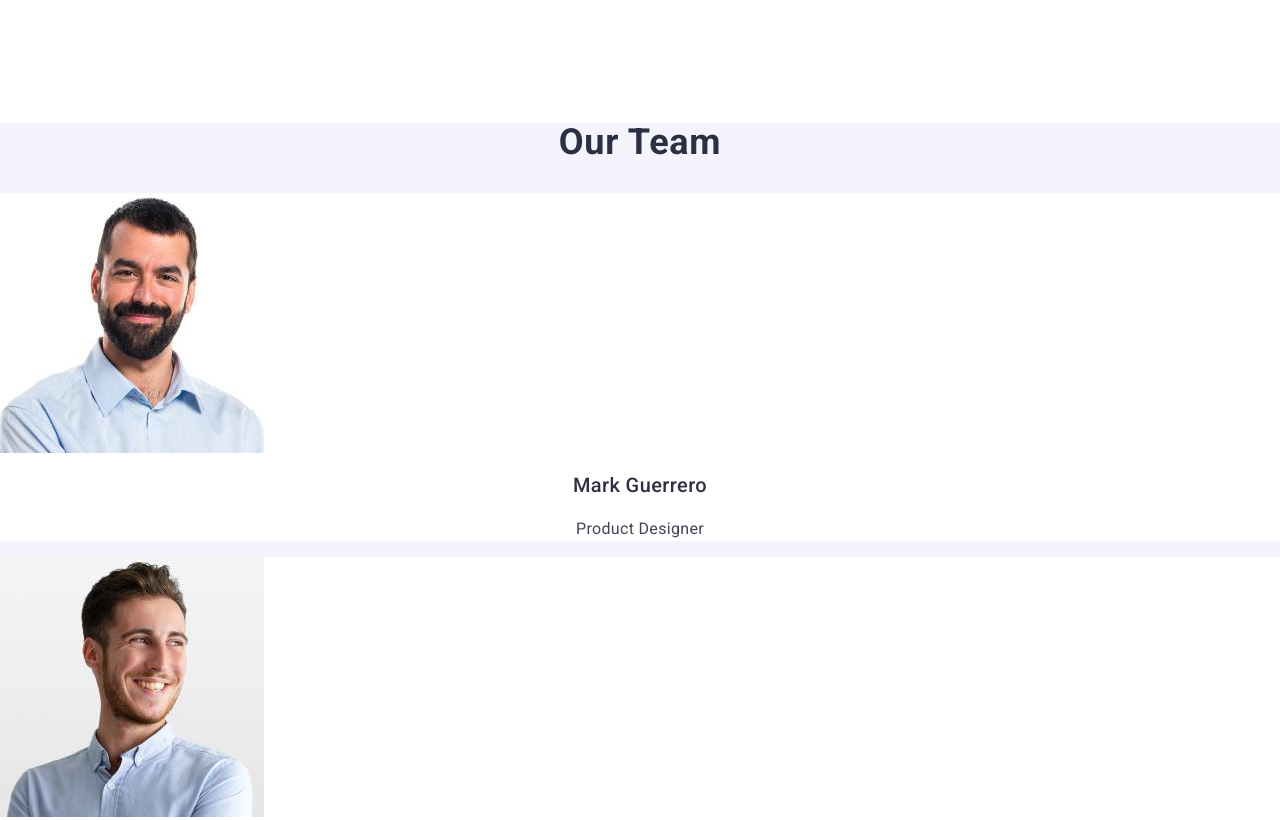
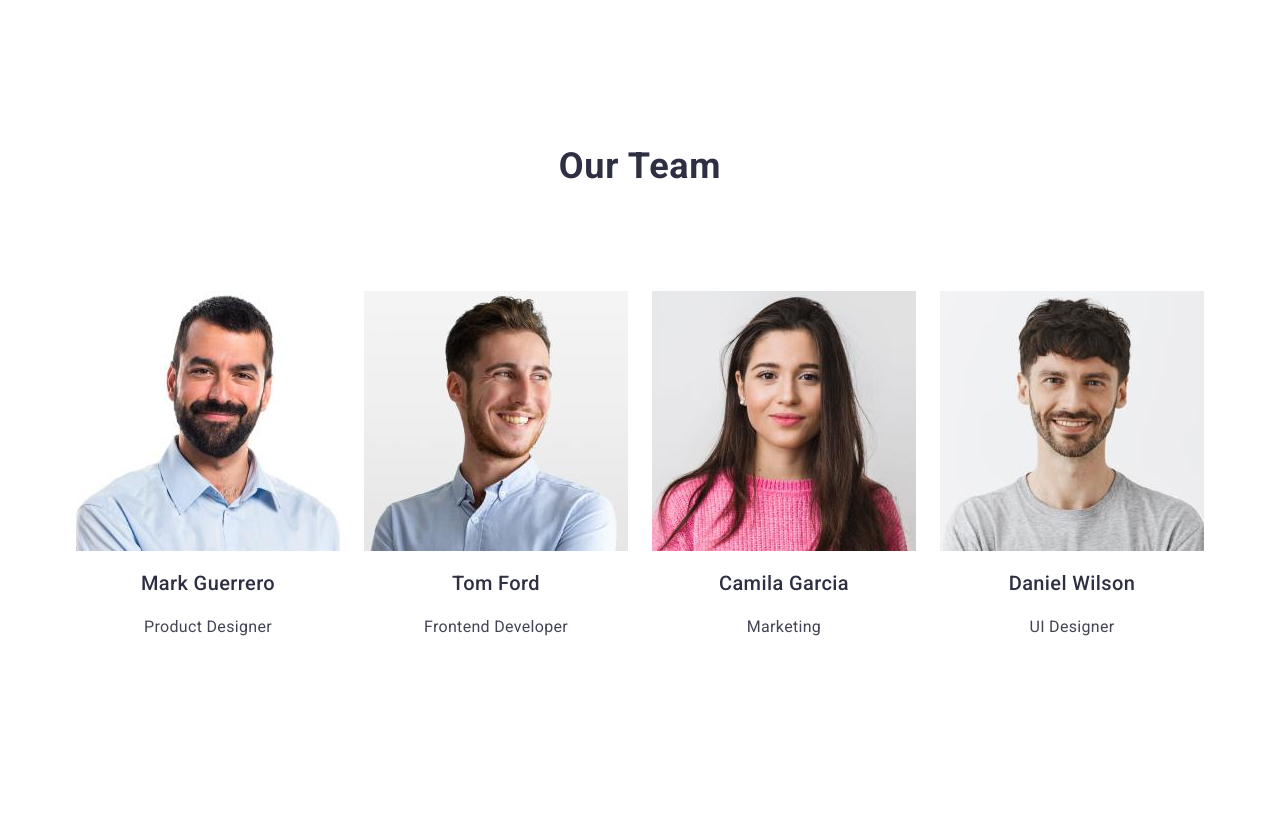
Before and after one commit to abysswaler/goit-markup-hw-03, a plain HTML site: page index.html in a window 1280 px wide. Shown: the part 1344-2164 px from the top of the page. Drawn offline with nearby package versions, Linux system fonts and the light colour scheme.

Commit message:
correct-section

```diff
--- a/css/styles.css
+++ b/css/styles.css
@@ -47,13 +47,6 @@ img {
 .header-container {
   display: flex;
   align-items: center;
-}
-
-.container-hero {
-  display: flex;
-  flex-direction: column;
-  align-items: center;
-  padding: 188px 0 188px;
 }
 
 .logo-studio,
@@ -119,9 +112,16 @@ img {
 
 /* Main content */
 /* Section 1 */
+.container-hero {
+  display: flex;
+  flex-direction: column;
+  align-items: center;
+}
 
 .hero {
   background-color: #2e2f42;
+  padding-top: 188px;
+  padding-bottom: 188px;
 }
 
 .hero-title {
@@ -160,9 +160,6 @@ img {
 }
 
 /* Section 2 */
-/* Hiden .features-title{
-
-}*/
 .visually-hidden {
   position: absolute;
   width: 1px;
@@ -176,8 +173,9 @@ img {
   overflow: hidden;
 }
 
-.container-feature {
-  padding: 120px 0 120px;
+.features {
+  padding-top: 120px;
+  padding-bottom: 120px;
 }
 
 .features-list {
@@ -208,7 +206,9 @@ img {
 
 /* Section 3 */
 .team {
-  background-color: #f4f4fd;
+  background-color: #f4f4fd
+  padding-top: 120px;
+  padding-bottom: 120px;
 }
 
 .team-item {
@@ -223,6 +223,36 @@ img {
   text-align: center;
   color: #2e2f42;
   text-transform: capitalize;
+  margin-bottom: 72px;
+}
+
+.team-list {
+  display: flex;
+  gap: 24px;
+}
+
+.team-item {
+  width: calc((100% - 72px) / 4);
+}
+
+.mark {
+  border-radius: 0px 0px 4px 4px;
+  padding: 32px 0;
+}
+
+.tom {
+  border-radius: 0px 0px 4px 4px;
+  padding: 32px 0;
+}
+
+.daniel {
+  border-radius: 0px 0px 4px 4px;
+  padding: 32px 0;
+}
+
+.camila {
+  border-radius: 0px 0px 4px 4px;
+  padding: 32px 0;
 }
 
 .team-subtitle {
--- a/index.html
+++ b/index.html
@@ -114,9 +114,10 @@
 
       <!-- Section 3 -->
       <section class="team">
+        <div class="container container-team">
           <h2 class="team-title">Our Team</h2>
           <ul class="team-list">
-          <li class="team-item">
+            <li class="team-item mark">
               <img
                 src="./images/foto-mark-guerrero.jpg"
                 alt="Mark Guerrero"
@@ -126,7 +127,7 @@
               <h3 class="team-subtitle">Mark Guerrero</h3>
               <p class="team-text">Product Designer</p>
             </li>
-          <li class="team-item">
+            <li class="team-item tom">
               <img
                 src="./images/foto-tom-ford.jpg"
                 alt="Tom Ford"
@@ -136,7 +137,7 @@
               <h3 class="team-subtitle">Tom Ford</h3>
               <p class="team-text">Frontend Developer</p>
             </li>
-          <li class="team-item">
+            <li class="team-item camila">
               <img
                 src="./images/foto-camila-garcia.jpg"
                 alt="Camila Garcia"
@@ -146,7 +147,7 @@
               <h3 class="team-subtitle">Camila Garcia</h3>
               <p class="team-text">Marketing</p>
             </li>
-          <li class="team-item">
+            <li class="team-item daniel">
               <img
                 src="./images/foto-daniel-wilson.jpg"
                 alt="Daniel Wilson"
@@ -157,6 +158,7 @@
               <p class="team-text">UI Designer</p>
             </li>
           </ul>
+        </div>
       </section>
 
       <!-- Section 4 -->
```
Lines whose indentation alone changed are shown as unchanged.
